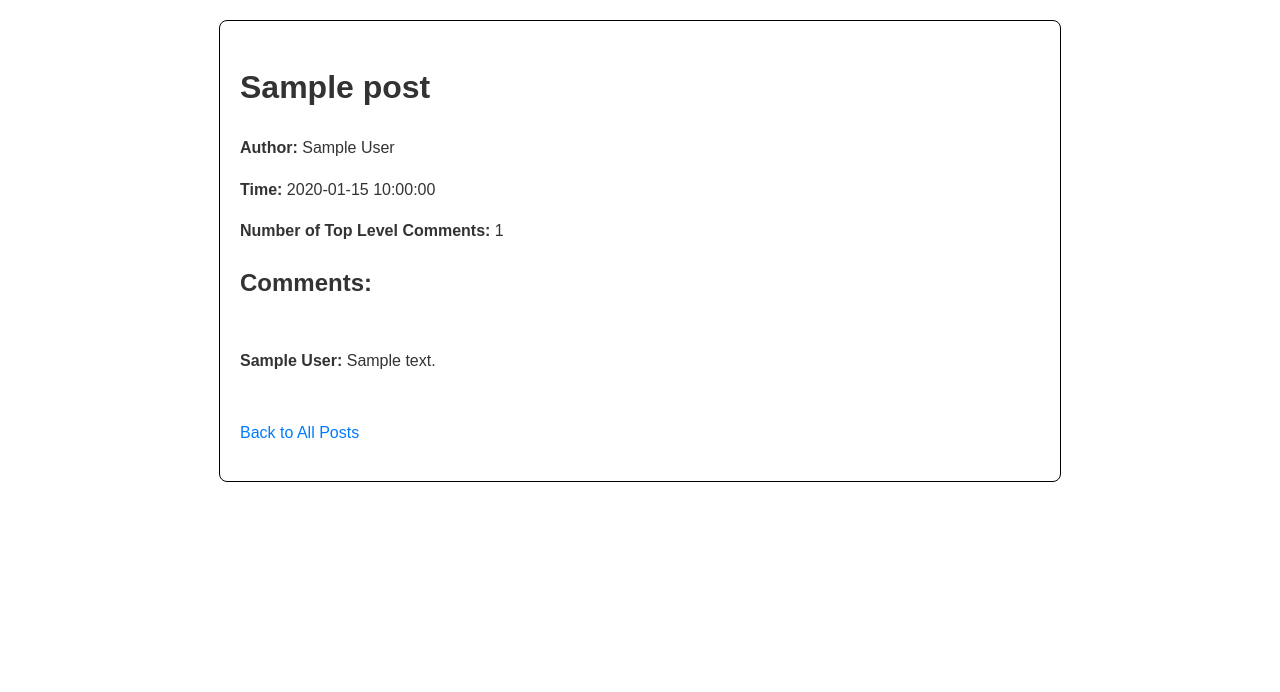
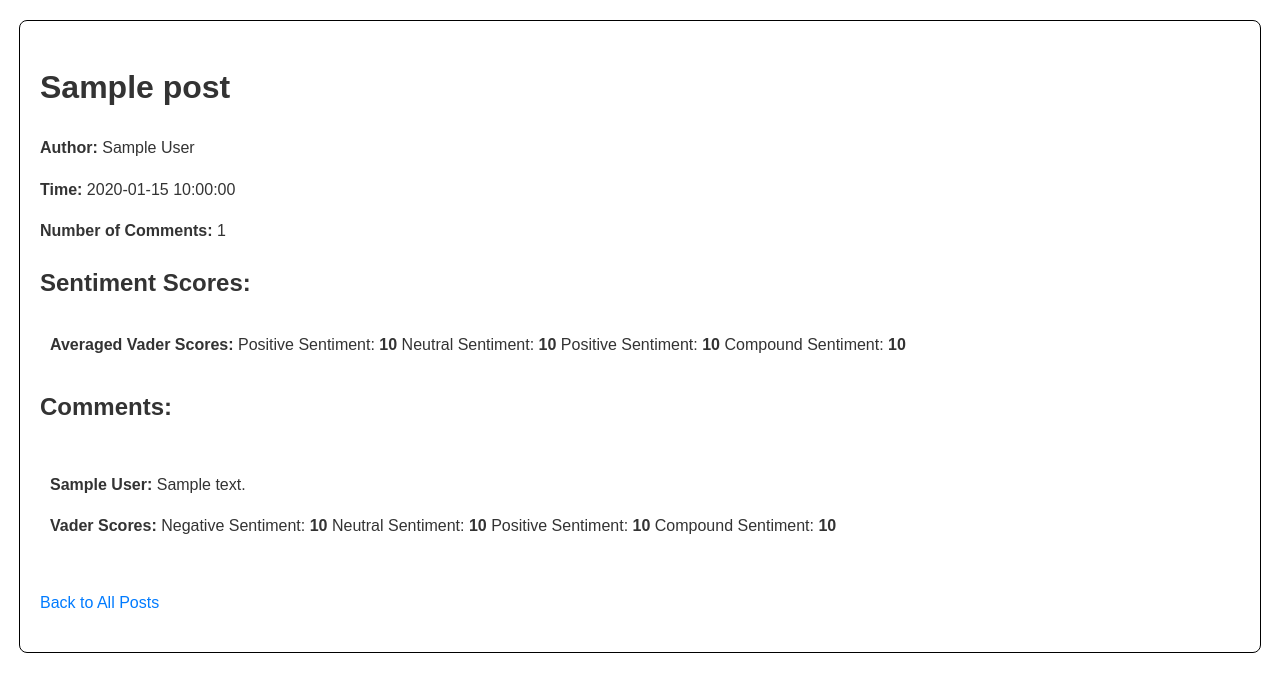
Before and after one commit to ericcheung1/canucks_reddit_proj, a Flask app: template web_app/templates/post_detail.html in a window 1280 px wide. Shown: the top 692 px of the page. Run offline with Flask 3, Linux system fonts and the light colour scheme; the template is opened without the code that fills it: most values are stand-ins (such as "Sample title", 1, 10 or a date in 2020); parts of the project's set-up code (start-up, migrations or seed data) failed here and were passed over.

Commit message:
added and moddified files

```diff
--- /dev/null
+++ b/web_app/static/post_detail.css
@@ -0,0 +1,70 @@
+body { font-family: Arial, sans-serif; line-height: 1.6; color: #333; }
+div { max-width: 1200px; margin: 20px auto; padding: 20px; border: 1px solid #000000; border-radius: 8px; background-color: #fff; }
+h1, h2 { color: #333; }
+a { color: #007bff; text-decoration: none; }
+a:hover { text-decoration: underline; }
+
+.sentiment-box {
+    list-style: none;
+    padding-left: 0;
+    padding: 10px;
+}
+
+.comment-list {
+    list-style-type: none;
+    padding-left: 0;
+}
+.comment-item {
+    border-bottom: 1px dashed #eee;
+    padding: 10px;
+    padding-bottom: 15px;
+}
+.comment-item:last-child {
+    border-bottom: none;
+}
+.comment-level-1 {
+    background-color: #eeee;
+    padding: 8px;
+    border-left: 4px solid #bbbbbb;
+    margin-left: 20px;
+    border-radius: 4px;
+    margin-top: 5px;
+    margin-bottom: 5px;
+}
+.comment-level-2 {
+    background-color: #dddd;
+    padding: 6px;
+    border-left: 4px solid #9c9c9c;
+    margin-left: 40px;
+    border-radius: 4px;
+    margin-top: 5px;
+    margin-bottom: 5px;
+}
+.comment-level-3 {
+    background-color: #cccc;
+    padding: 4px;
+    border-left: 4px solid #b7b7b7;
+    margin-left: 60px;
+    border-radius: 4px;
+    margin-top: 5px;
+    margin-bottom: 5px;
+}
+.reply-list {
+    list-style-type: circle;
+    padding-left: 20px;
+    margin-top: 5px;
+}
+.reply-item {
+    background-color: #f9f9f9;
+    padding: 8px;
+    border-left: 3px solid #ccc;
+    margin-bottom: 5px;
+    border-radius: 4px;
+}
+.comment-author, .reply-author {
+    font-weight: bold;
+}
+.comment-meta, .reply-meta {
+    font-size: 0.9em;
+    color: #666;
+}
--- a/web_app/templates/post_detail.html
+++ b/web_app/templates/post_detail.html
@@ -4,79 +4,29 @@
     <meta charset="UTF-8">
     <meta name="viewport" content="width=device-width, initial-scale=1.0">
     <title>{{ post.title }}</title>
-    <!--add a link to static CSS file here later -->
-    <style>
-        body { font-family: Arial, sans-serif; line-height: 1.6; color: #333; }
-        div { max-width: 800px; margin: 20px auto; padding: 20px; border: 1px solid #ddd; border-radius: 8px; background-color: #fff; }
-        h1, h2 { color: #333; }
-        a { color: #007bff; text-decoration: none; }
-        a:hover { text-decoration: underline; }
-
-        .comment-list {
-            list-style-type: none;
-            padding-left: 0;
-        }
-        .comment-item {
-            border-bottom: 1px dashed #eee;
-            padding: 10px 0;
-        }
-        .comment-item:last-child {
-            border-bottom: none;
-        }
-        .comment-level-1 {
-            background-color: #eeee;
-            padding: 8px;
-            border-left: 4px solid #bbbbbb;
-            margin-left: 20px;
-            border-radius: 4px;
-            margin-top: 5px;
-            margin-bottom: 5px;
-        }
-        .comment-level-2 {
-            background-color: #dddd;
-            padding: 6px;
-            border-left: 4px solid #9c9c9c;
-            margin-left: 40px;
-            border-radius: 4px;
-            margin-top: 5px;
-            margin-bottom: 5px;
-        }
-        .comment-level-3 {
-            background-color: #cccc;
-            padding: 4px;
-            border-left: 4px solid #b7b7b7;
-            margin-left: 60px;
-            border-radius: 4px;
-            margin-top: 5px;
-            margin-bottom: 5px;
-        }
-        .reply-list {
-            list-style-type: circle;
-            padding-left: 20px;
-            margin-top: 5px;
-        }
-        .reply-item {
-            background-color: #f9f9f9;
-            padding: 8px;
-            border-left: 3px solid #ccc;
-            margin-bottom: 5px;
-            border-radius: 4px;
-        }
-        .comment-author, .reply-author {
-            font-weight: bold;
-        }
-        .comment-meta, .reply-meta {
-            font-size: 0.9em;
-            color: #666;
-        }
-    </style>
+    <link rel="stylesheet" href="{{ url_for('static', filename='post_detail.css') }}">
 </head>
 <body>
-    <div style="max-width: 800px; margin: 20px auto; padding: 20px; border: 1px solid #000000; border-radius: 8px;">
+    <div>
         <h1>{{ post.title }}</h1>
         <p><strong>Author:</strong> {{ post.author }}</p>
         <p><strong>Time:</strong> {{post.utc_created }}</p>
-        <p><strong>Number of Top Level Comments:</strong> {{post.comments | length }}</p>
+        <p><strong>Number of Comments:</strong> {{ post.total_bodies }}</p>
+
+
+        <h2>Sentiment Scores: </h2>
+
+        <ul class="sentiment-box">
+            <li>
+                <strong>Averaged Vader Scores: </strong>
+                Positive Sentiment: <strong>{{ post.avg_pos | round(5) }}</strong>
+                Neutral Sentiment: <strong>{{ post.avg_neu | round(5) }}</strong>
+                Positive Sentiment: <strong>{{ post.avg_pos | round(5) }}</strong>
+                Compound Sentiment: <strong>{{ post.avg_compound | round(5) }}</strong>
+
+            </li>
+        </ul>
+
 
         <h2>Comments:</h2>
 
@@ -85,6 +35,11 @@
             {% for comment in comments %}
                 <li class="comment-item comment-level-{{ level }}">
                     <p><span class="comment-author">{{ comment.author or "[deleted]" }}:</span> {{ comment.body }}</p>
+                    <p><strong>Vader Scores: </strong>
+                        Negative Sentiment: <strong>{{ comment.neg_sentiment | round(5) }}</strong>
+                        Neutral Sentiment: <strong>{{ comment.neu_sentiment | round(5) }}</strong>
+                        Positive Sentiment: <strong>{{ comment.pos_sentiment | round(5) }}</strong>
+                        Compound Sentiment: <strong>{{ comment.compound_sentiment | round(5) }}</strong></p>
 
                     {% if comment.replies %}
                         {{ render_comments(comment.replies, level + 1) }}
```
